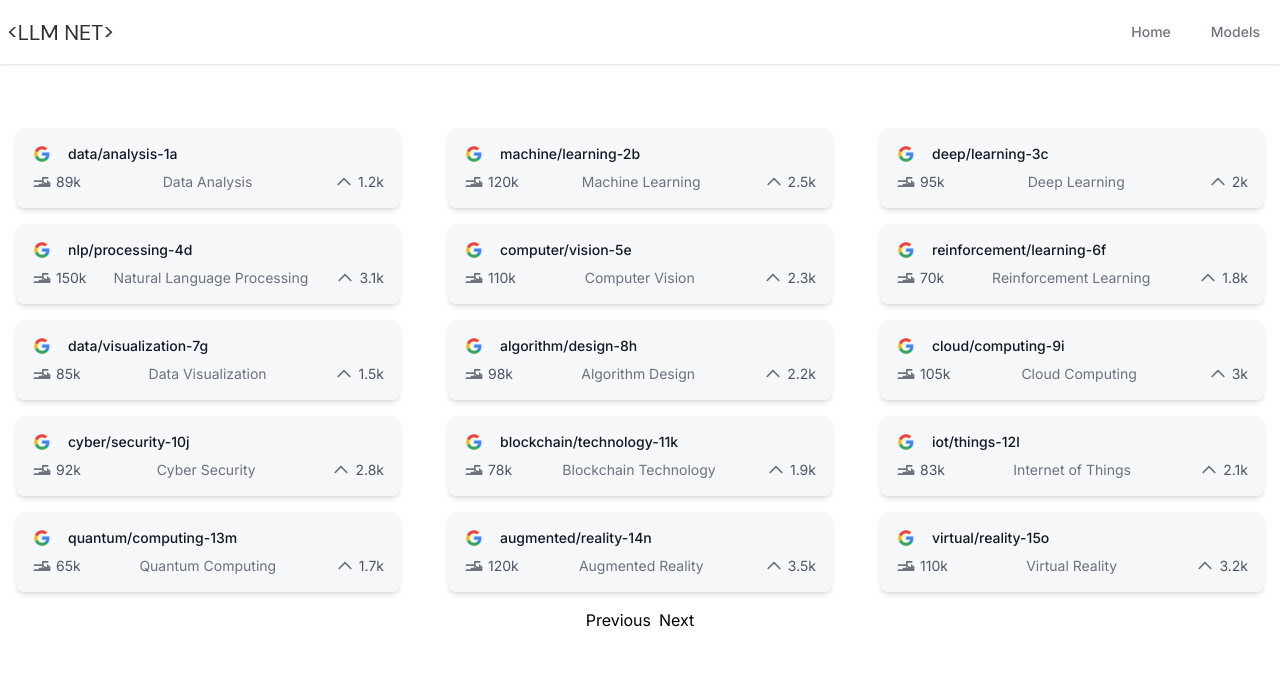
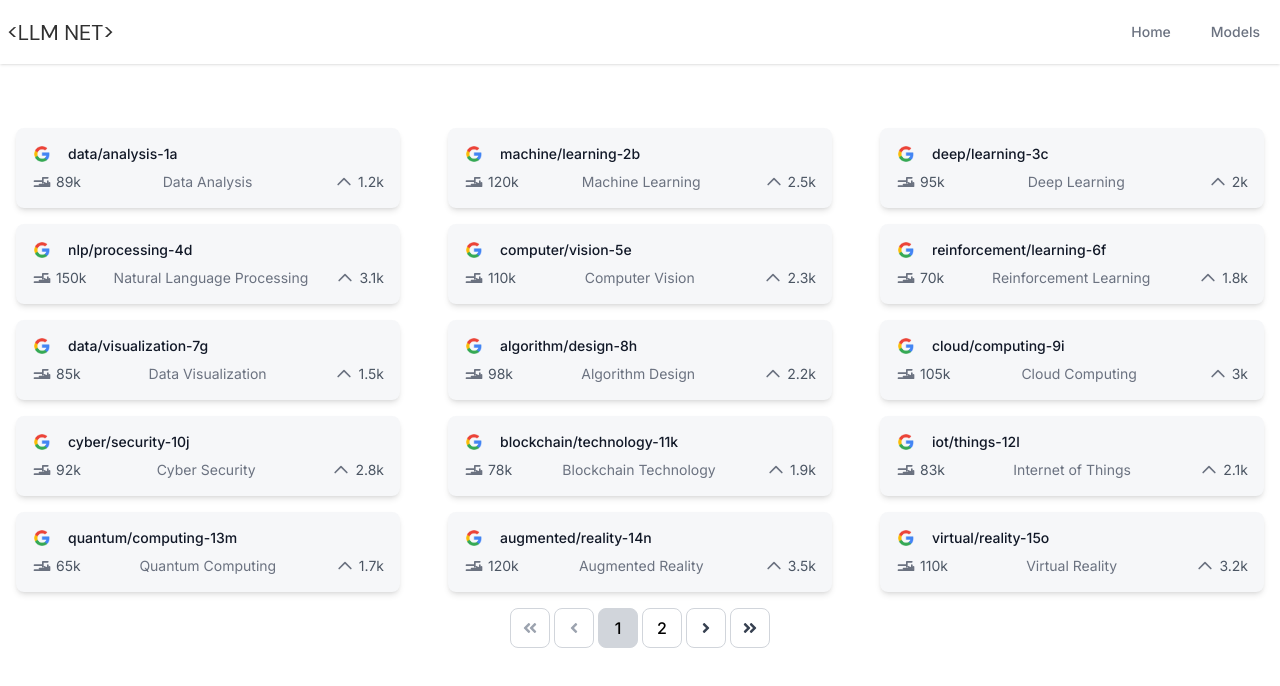
Before and after one commit to Charuhas10/LLM_Net, a Next.js app: page /models in a window 1280 px wide. Shown: the top 686 px of the page. Built offline with nearby package versions, Linux system fonts and the light colour scheme.

Commit message:
added pagination

```diff
--- a/app/layout.js
+++ b/app/layout.js
@@ -1,5 +1,6 @@
 import { Inter } from "next/font/google";
 import "./globals.css";
+import Navbar from "@/components/Navbar";
 
 const inter = Inter({ subsets: ["latin"] });
 
@@ -11,7 +12,10 @@ export const metadata = {
 export default function RootLayout({ children }) {
   return (
     <html lang="en">
-      <body className={inter.className}>{children}</body>
+      <body className={inter.className}>
+        <Navbar />
+        {children}
+      </body>
     </html>
   );
 }
--- a/app/models/[id]/page.js
+++ b/app/models/[id]/page.js
@@ -1,4 +1,12 @@
-export default function ModelPage({ params }) {
+import ModelPage from "@/components/ModelPage";
+import Navbar from "@/components/Navbar";
+
+export default function ModelsPage({ params }) {
   const { id } = params;
-  return <div>{id}</div>;
+  return (
+    <div>
+      <Navbar />
+      <ModelPage id={id} />
+    </div>
+  );
 }
--- a/app/models/page.js
+++ b/app/models/page.js
@@ -4,7 +4,6 @@ import Navbar from "@/components/Navbar";
 export default function Models() {
   return (
     <div>
-      <Navbar />
       <ModelCardSection />
     </div>
   );
--- a/app/page.js
+++ b/app/page.js
@@ -2,5 +2,5 @@ import Navbar from "@/components/Navbar";
 import Image from "next/image";
 
 export default function Home() {
-  return <Navbar />;
+  return <div>home</div>;
 }
--- a/components/ModelCardSection.jsx
+++ b/components/ModelCardSection.jsx
@@ -1,13 +1,14 @@
 "use client";
 
 import ModelCardList from "@/components/ModelCardList";
+import Pagination from "@/components/Pagination"; // Import the Pagination component
 import models from "@/models";
 import { useState } from "react";
 
 export default function ModelCardSection() {
   const itemsPerPage = 15;
   const [currentPage, setCurrentPage] = useState(1);
-  const maxPage = Math.ceil(models.length / itemsPerPage);
+  const totalPage = Math.ceil(models.length / itemsPerPage); // Renamed from maxPage for consistency
 
   // Calculate the slice of models to display
   const currentModels = models.slice(
@@ -15,21 +16,17 @@ export default function ModelCardSection() {
     currentPage * itemsPerPage
   );
 
-  // Pagination handlers
-  const nextPage = () =>
-    setCurrentPage((prev) => (prev < maxPage ? prev + 1 : prev));
-  const prevPage = () => setCurrentPage((prev) => (prev > 1 ? prev - 1 : prev));
+  // Function to handle page change
+  const paginate = (pageNumber) => setCurrentPage(pageNumber);
+
   return (
-    <div className=" mt-16">
+    <div className="mt-16">
       <ModelCardList models={currentModels} />
-      <div className="flex justify-center space-x-2 my-4">
-        <button onClick={prevPage} disabled={currentPage === 1}>
-          Previous
-        </button>
-        <button onClick={nextPage} disabled={currentPage === maxPage}>
-          Next
-        </button>
-      </div>
+      <Pagination
+        totalPage={totalPage}
+        currentPage={currentPage}
+        paginate={paginate}
+      />
     </div>
   );
 }
--- /dev/null
+++ b/components/ModelPage.jsx
@@ -0,0 +1,5 @@
+import React from "react";
+
+export default function ModelPage({ id }) {
+  return <div>ModelPage: {id}</div>;
+}
--- a/components/Navbar.jsx
+++ b/components/Navbar.jsx
@@ -11,11 +11,13 @@ export default function Navbar() {
         <div className="flex items-center justify-between h-16">
           {/* Logo */}
           <div className="flex-shrink-0">
-            <Image
-              className="h-auto w-auto"
-              src={logo} // Replace with your logo source
-              alt="Your Logo"
-            />
+            <Link href="/">
+              <Image
+                className="h-auto w-auto"
+                src={logo} // Replace with your logo source
+                alt="Your Logo"
+              />
+            </Link>
           </div>
 
           {/* Main menu items */}
@@ -34,30 +36,6 @@ export default function Navbar() {
                 >
                   Models
                 </Link>
-                {/* <Link
-                  className="text-gray-500 hover:bg-gray-700 hover:text-white px-3 py-2 rounded-md text-sm font-medium"
-                  href="/datasets"
-                >
-                  Datasets
-                </Link>
-                <Link
-                  className="text-gray-500 hover:bg-gray-700 hover:text-white px-3 py-2 rounded-md text-sm font-medium"
-                  href="/spaces"
-                >
-                  Spaces
-                </Link>
-                <Link
-                  className="text-gray-500 hover:bg-gray-700 hover:text-white px-3 py-2 rounded-md text-sm font-medium"
-                  href="/posts"
-                >
-                  Posts
-                </Link>
-                <Link
-                  className="text-gray-500 hover:bg-gray-700 hover:text-white px-3 py-2 rounded-md text-sm font-medium"
-                  href="/docs"
-                >
-                  Docs
-                </Link> */}
               </div>
             </div>
           </div>
--- /dev/null
+++ b/components/Pagination.jsx
@@ -0,0 +1,66 @@
+import { FaAngleRight, FaAngleDoubleRight, FaAngleLeft, FaAngleDoubleLeft } from 'react-icons/fa';
+
+function Pagination({ totalPage, currentPage, paginate }) {
+  const pageNumbers = [];
+  for (let i = 1; i <= totalPage; i++) {
+    pageNumbers.push(i);
+  }
+
+  return (
+    <nav className="flex justify-center items-center mt-4 space-x-1">
+      <button
+        className={`w-10 h-10 flex justify-center items-center rounded-lg border border-gray-300 text-base font-medium cursor-pointer transition-colors hover:border-gray-400 focus:outline-none focus:ring focus:ring-blue-300 ${
+          currentPage === 1 ? 'text-gray-400 cursor-not-allowed' : 'text-gray-700 hover:bg-gray-200'
+        }`}
+        onClick={() => paginate(1)}
+        disabled={currentPage === 1}
+      >
+        <FaAngleDoubleLeft className="w-4 h-4" />
+      </button>
+
+      <button
+        className={`w-10 h-10 flex justify-center items-center rounded-lg border border-gray-300 text-base font-medium cursor-pointer transition-colors hover:border-gray-400 focus:outline-none focus:ring focus:ring-blue-300 ${
+          currentPage === 1 ? 'text-gray-400 cursor-not-allowed' : 'text-gray-700 hover:bg-gray-200'
+        }`}
+        onClick={() => paginate(currentPage - 1)}
+        disabled={currentPage === 1}
+      >
+        <FaAngleLeft className="w-4 h-4" />
+      </button>
+
+      {pageNumbers.map((number) => (
+        <button
+          key={number}
+          className={`w-10 h-10 flex justify-center items-center rounded-lg border border-gray-300 text-base font-medium cursor-pointer transition-colors hover:border-gray-400 focus:outline-none focus:ring focus:ring-blue-300 ${
+            currentPage === number ? 'bg-gray-300' : 'hover:bg-gray-200'
+          }`}
+          onClick={() => paginate(number)}
+        >
+          {number}
+        </button>
+      ))}
+
+      <button
+        className={`w-10 h-10 flex justify-center items-center rounded-lg border border-gray-300 text-base font-medium cursor-pointer transition-colors hover:border-gray-400 focus:outline-none focus:ring focus:ring-blue-300 ${
+          currentPage === totalPage ? 'text-gray-400 cursor-not-allowed' : 'text-gray-700 hover:bg-gray-200'
+        }`}
+        onClick={() => paginate(currentPage + 1)}
+        disabled={currentPage === totalPage}
+      >
+        <FaAngleRight className="w-4 h-4" />
+      </button>
+
+      <button
+        className={`w-10 h-10 flex justify-center items-center rounded-lg border border-gray-300 text-base font-medium cursor-pointer transition-colors hover:border-gray-400 focus:outline-none focus:ring focus:ring-blue-300 ${
+          currentPage === totalPage ? 'text-gray-400 cursor-not-allowed' : 'text-gray-700 hover:bg-gray-200'
+        }`}
+        onClick={() => paginate(totalPage)}
+        disabled={currentPage === totalPage}
+      >
+        <FaAngleDoubleRight className="w-4 h-4" />
+      </button>
+    </nav>
+  );
+}
+
+export default Pagination;
```
Also changed, not shown: package.json (+6 -4 lines), 1 other file (tests, documents, lock files or other folders).
